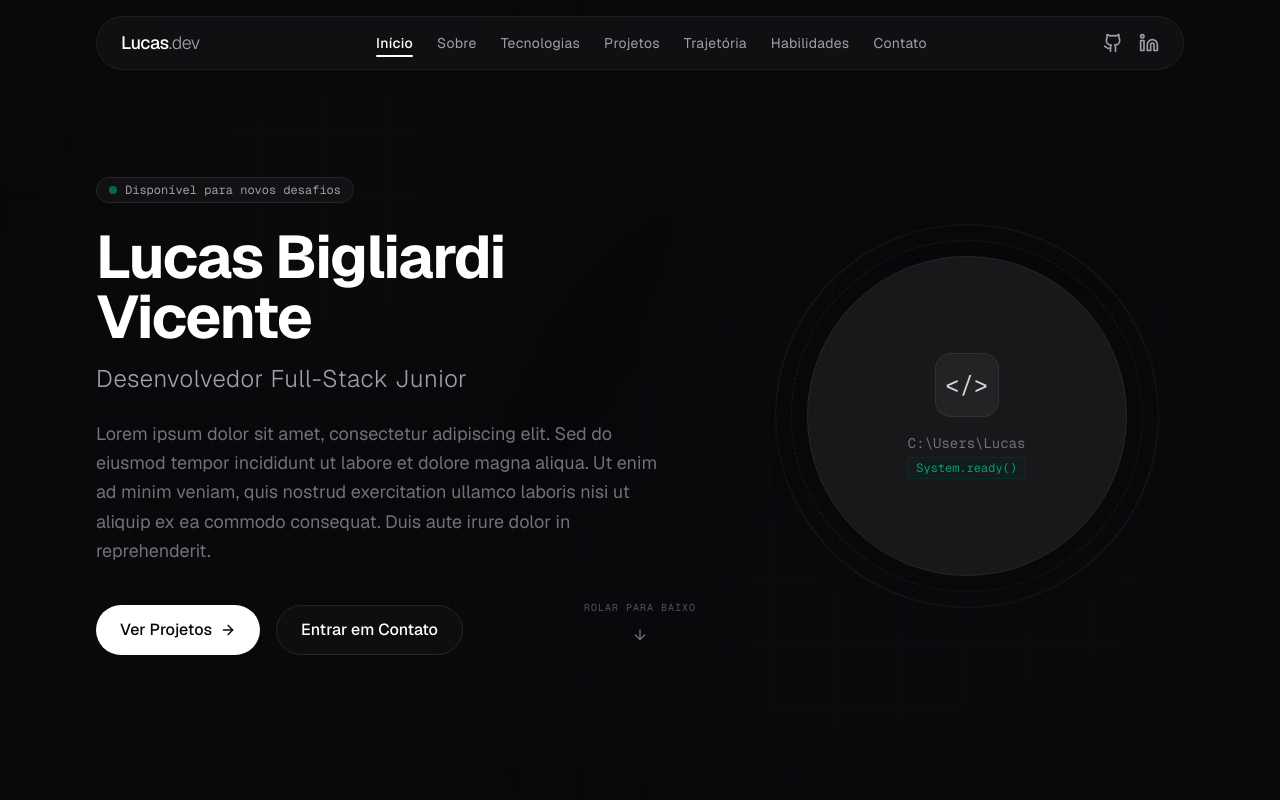
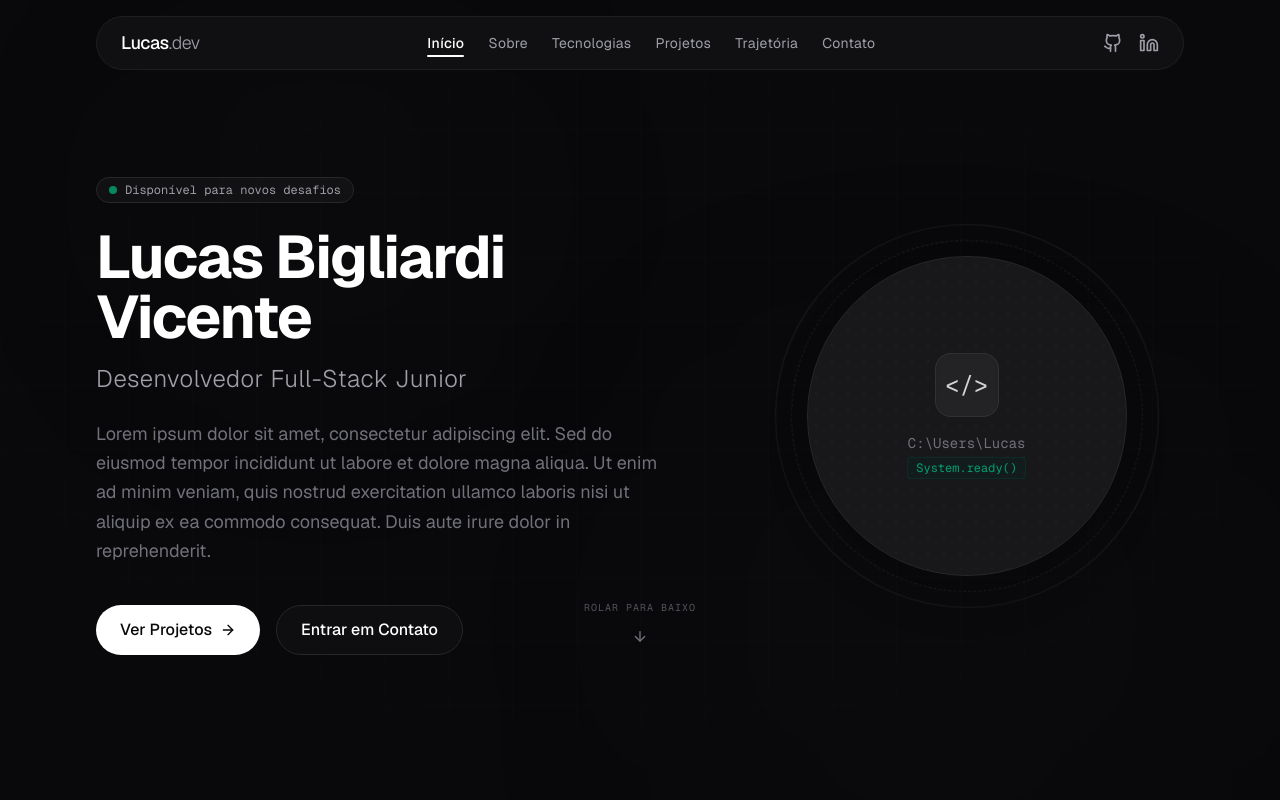
Before and after one commit to LucasBigliardi/lucas-portfolio, a Next.js app: page / in a window 1280 px wide. Shown: the top 800 px of the page. Built offline with nearby package versions, Linux system fonts and the light colour scheme.

Commit message:
chore: remove skills section and update navbar

```diff
--- a/src/app/page.tsx
+++ b/src/app/page.tsx
@@ -3,10 +3,8 @@ import Hero from "@/components/Hero";
 import About from "@/components/About";
 import Technologies from "@/components/Technologies";
 import Projects from "@/components/Projects";
-import FeaturedProject from "@/components/FeaturedProject";
 import Timeline from "@/components/Timeline";
-import Skills from "@/components/Skills";
-import Statistics from "@/components/Statistics";
+// Removido: Statistics
 import Contact from "@/components/Contact";
 import Footer from "@/components/Footer";
 
@@ -19,10 +17,8 @@ export default function Home() {
         <About />
         <Technologies />
         <Projects />
-        <FeaturedProject />
         <Timeline />
-        <Skills />
-        <Statistics />
+        {/* Removido: <Statistics /> */}
         <Contact />
       </main>
       <Footer />
--- a/src/components/Navbar.tsx
+++ b/src/components/Navbar.tsx
@@ -10,7 +10,6 @@ const navItems = [
   { name: "Tecnologias", href: "#tecnologias" },
   { name: "Projetos", href: "#projetos" },
   { name: "Trajetória", href: "#trajetoria" },
-  { name: "Habilidades", href: "#habilidades" },
   { name: "Contato", href: "#contato" },
 ];
 
```
